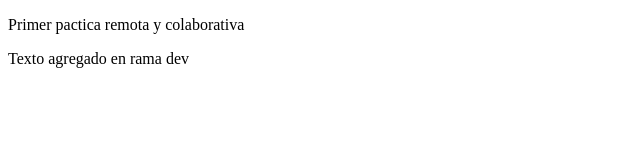
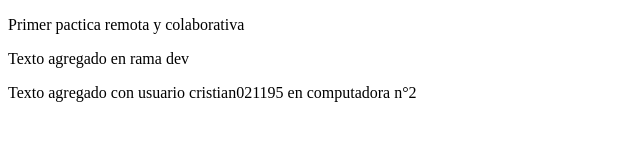
Before and after one commit to cristiangramajo015/practica-git, a plain HTML site: page index.html in a window 1280 px wide. Shown: the whole page, without its empty margins (0-640 px from the left). Drawn offline with Linux system fonts and the light colour scheme.

Commit message:
texto agregado a rama dev, desde usuario cristian021195 en computador 2

```diff
--- a/index.html
+++ b/index.html
@@ -10,5 +10,6 @@
     <title>Primer pactica colaborativa 2</title>
     <p>Primer pactica remota y colaborativa</p>
     <p>Texto agregado en rama dev</p>
+    <p>Texto agregado con usuario cristian021195 en computadora n°2</p>
 </body>
 </html>
```
